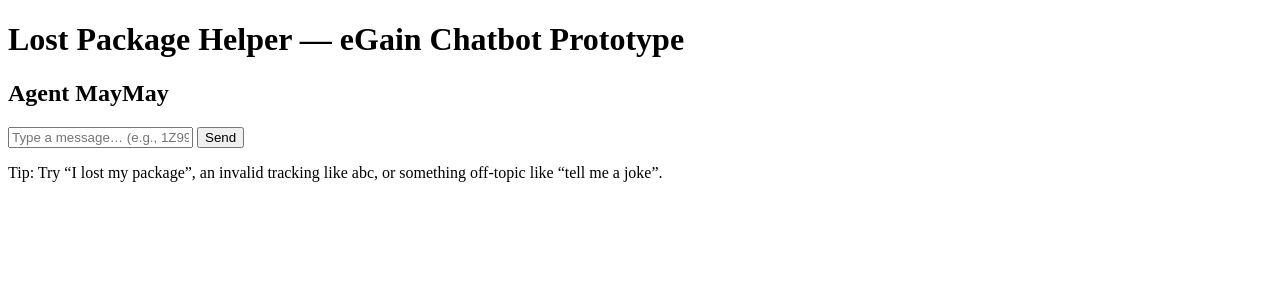
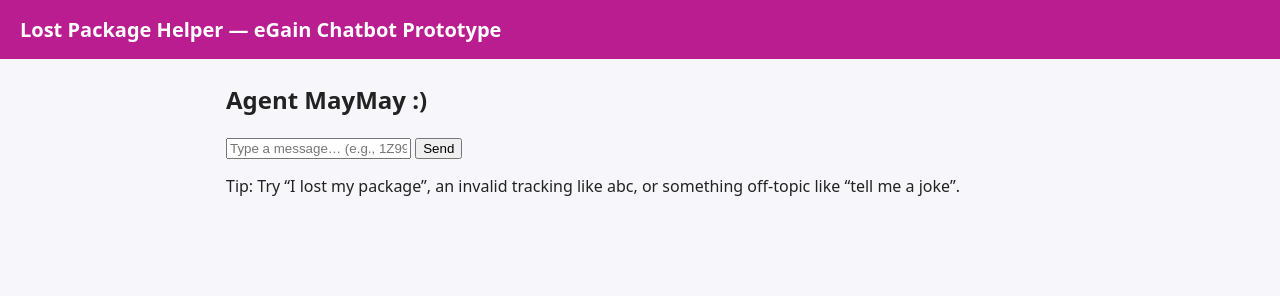
Before and after one commit to SitongLiu-May/ChatBot, a plain HTML site: page index.html in a window 1280 px wide. Drawn offline with Linux system fonts and the light colour scheme.

Commit message:
css editing

```diff
--- a/index.html
+++ b/index.html
@@ -18,7 +18,7 @@
     <div class="chat-wrap">
       <div class="chat-header">
         <div class="dot"></div>
-        <h2>Agent MayMay</h2>
+        <h2>Agent MayMay :)</h2>
       </div>
       <div id="chat" class="chat" aria-live="polite"></div>
 
--- a/styles.css
+++ b/styles.css
@@ -0,0 +1,27 @@
+* {
+    box-sizing: border-box;
+}
+
+body {
+    font-family: system-ui, -apple-system, Segoe UI, Roboto, Helvetica, Arial, sans-serif;
+    margin: 0;
+    background: #f7f7fb;
+    color: #222;
+}
+
+header {
+    padding: 16px 20px;
+    background: #B91D8F;
+    color: white;
+}
+
+header h1 {
+    margin: 0;
+    font-size: 20px;
+}
+
+main {
+    max-width: 860px;
+    margin: 24px auto;
+    padding: 0 16px 80px;
+}
```
